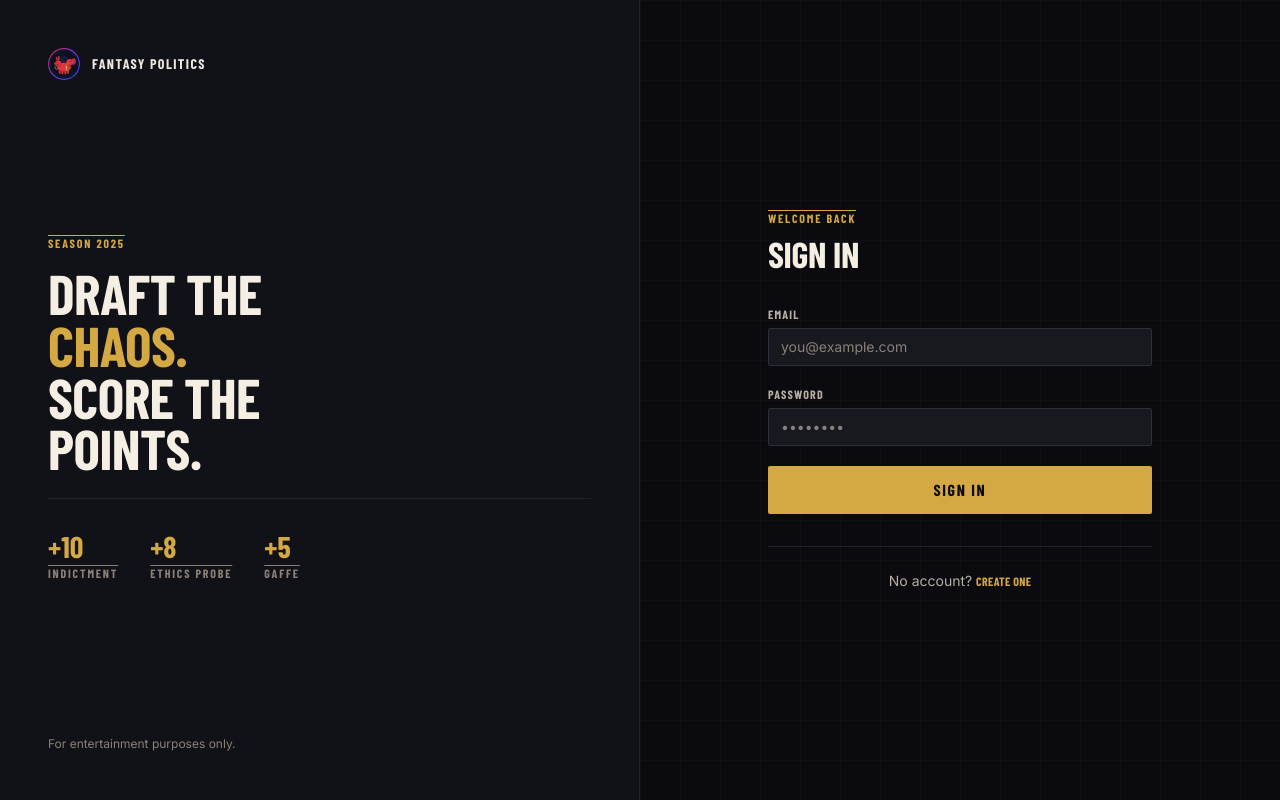
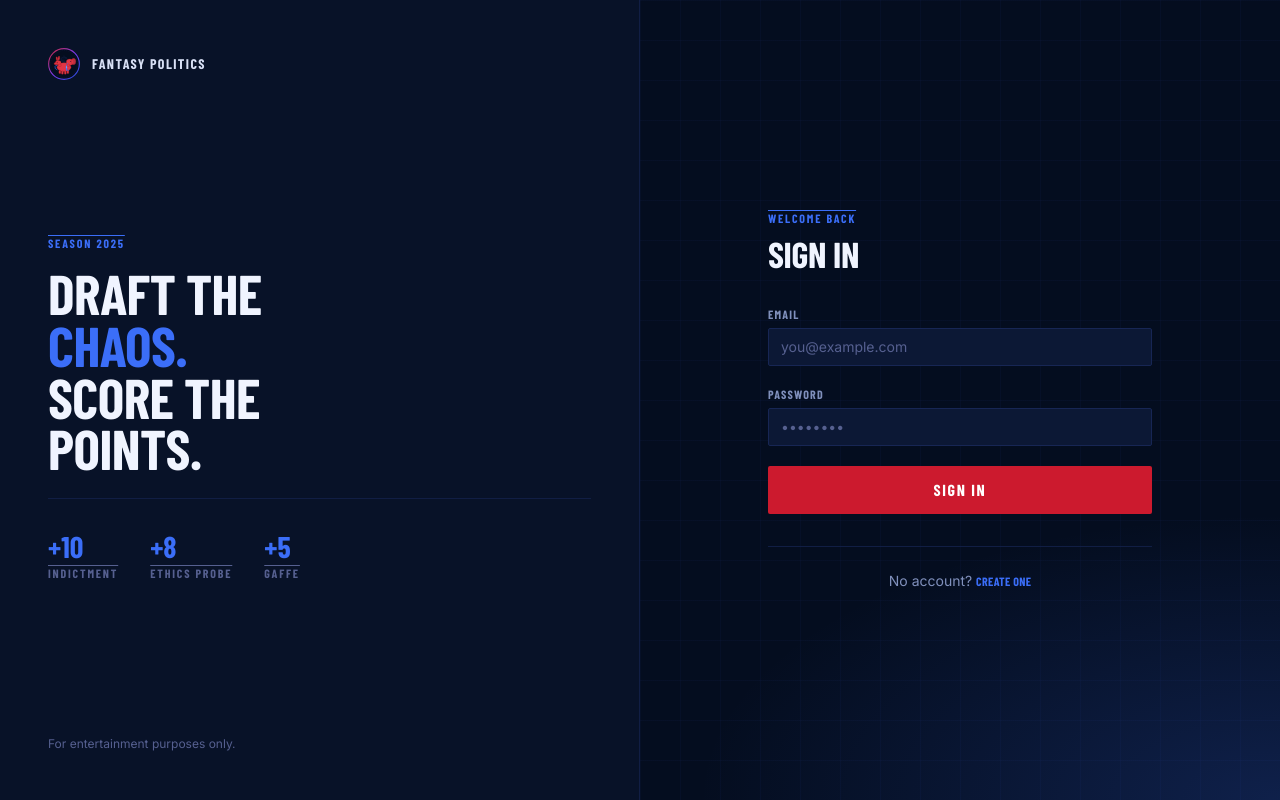
Before and after one commit to silasbrowngordon-glitch/fantasy-politics, a React (Vite) app in the folder client/: page /login in a window 1280 px wide. Built offline with nearby package versions, Linux system fonts and the light colour scheme; no server answers; a web font is replaced by a local one.

Commit message:
global color scheme update

```diff
--- a/client/src/components/Logo.tsx
+++ b/client/src/components/Logo.tsx
@@ -17,8 +17,8 @@ export default function Logo({ size = 40 }: { size?: number }) {
           <stop offset="100%" stopColor="#1d4ed8" />
         </linearGradient>
       </defs>
-      <circle cx="50" cy="50" r="48" fill="#0b1120" stroke="url(#rimGrad)" strokeWidth="3.5" />
-      <circle cx="50" cy="50" r="42" fill="none" stroke="#1c3268" strokeWidth="1.2" strokeDasharray="4 3" />
+      <circle cx="50" cy="50" r="48" fill="#040d1f" stroke="url(#rimGrad)" strokeWidth="3.5" />
+      <circle cx="50" cy="50" r="42" fill="none" stroke="#111e44" strokeWidth="1.2" strokeDasharray="4 3" />
 
       {/* Dollar sign watermark */}
       <text
@@ -28,7 +28,7 @@ export default function Logo({ size = 40 }: { size?: number }) {
         fontSize="52"
         fontFamily="Georgia, serif"
         fontWeight="bold"
-        fill="#152650"
+        fill="#0c1835"
         opacity="0.9"
       >
         $
@@ -55,11 +55,11 @@ export default function Logo({ size = 40 }: { size?: number }) {
         {/* Donkey long ear right */}
         <ellipse cx="34" cy="32" rx="2.5" ry="7" transform="rotate(5 34 32)" />
         {/* Donkey eye */}
-        <circle cx="29" cy="45" r="1.2" fill="#0b1120" stroke="none" />
+        <circle cx="29" cy="45" r="1.2" fill="#040d1f" stroke="none" />
         {/* Donkey neck connection */}
         <rect x="33" y="50" width="8" height="8" rx="3" />
         {/* Donkey tail (left side, curly) */}
-        <path d="M28 68 Q20 65 22 58 Q24 52 28 55" fill="none" stroke="#c9a227" strokeWidth="2" strokeLinecap="round" />
+        <path d="M28 68 Q20 65 22 58 Q24 52 28 55" fill="none" stroke="#3b6ef8" strokeWidth="2" strokeLinecap="round" />
 
         {/* ── ELEPHANT side (right) ── */}
         {/* Elephant head */}
@@ -67,11 +67,11 @@ export default function Logo({ size = 40 }: { size?: number }) {
         {/* Elephant big ear */}
         <ellipse cx="80" cy="42" rx="7" ry="10" opacity="0.85" />
         {/* Elephant trunk curling down */}
-        <path d="M61 50 Q55 60 58 68 Q60 72 64 70" fill="none" stroke="#c9a227" strokeWidth="4" strokeLinecap="round" />
+        <path d="M61 50 Q55 60 58 68 Q60 72 64 70" fill="none" stroke="#3b6ef8" strokeWidth="4" strokeLinecap="round" />
         {/* Elephant tusk */}
         <path d="M62 52 Q57 56 58 62" fill="none" stroke="#93c5fd" strokeWidth="2" strokeLinecap="round" />
         {/* Elephant eye */}
-        <circle cx="71" cy="42" r="1.4" fill="#0b1120" stroke="none" />
+        <circle cx="71" cy="42" r="1.4" fill="#040d1f" stroke="none" />
         {/* Elephant neck connection */}
         <rect x="59" y="50" width="8" height="8" rx="3" />
 
--- a/client/src/index.css
+++ b/client/src/index.css
@@ -4,11 +4,16 @@
 
 @layer base {
   body {
-    @apply bg-ink-900 text-cream-200 font-body;
+    @apply text-cream-200 font-body;
+    /* Deep navy + red glow top-left + blue glow bottom-right + subtle grid */
+    background-color: #040d1f;
     background-image:
-      linear-gradient(rgba(255,255,255,0.018) 1px, transparent 1px),
-      linear-gradient(90deg, rgba(255,255,255,0.018) 1px, transparent 1px);
-    background-size: 40px 40px;
+      radial-gradient(ellipse 70% 55% at 0% 0%, rgba(200, 26, 46, 0.20) 0%, transparent 65%),
+      radial-gradient(ellipse 70% 55% at 100% 100%, rgba(59, 110, 248, 0.20) 0%, transparent 65%),
+      linear-gradient(rgba(59, 110, 248, 0.04) 1px, transparent 1px),
+      linear-gradient(90deg, rgba(59, 110, 248, 0.04) 1px, transparent 1px);
+    background-size: auto, auto, 40px 40px, 40px 40px;
+    background-attachment: fixed;
   }
 
   h1, h2, h3, h4 {
@@ -21,7 +26,7 @@
   /* ── Buttons ─────────────────────────────────────────── */
   .btn-primary {
     @apply inline-flex items-center justify-center
-           bg-gold-400 text-ink-900
+           bg-crimson-500 text-white
            font-display font-bold uppercase tracking-widest text-sm
            px-5 py-2.5 rounded-sm
            transition-all duration-150
@@ -29,7 +34,7 @@
     letter-spacing: 0.1em;
   }
   .btn-primary:hover:not(:disabled) {
-    background-color: #e8c46a;
+    background-color: #e52040;
   }
 
   .btn-secondary {
@@ -66,7 +71,7 @@
 
   .card-accent {
     @apply bg-ink-800 border border-ink-600 rounded-sm p-6;
-    border-left: 3px solid #d4a843;
+    border-left: 3px solid #3b6ef8;
   }
 
   /* ── Inputs ──────────────────────────────────────────── */
@@ -76,8 +81,8 @@
            transition-colors duration-150 font-body text-sm;
   }
   .input:focus {
-    border-color: #d4a843;
-    box-shadow: 0 0 0 1px #d4a84360;
+    border-color: #3b6ef8;
+    box-shadow: 0 0 0 1px #3b6ef840;
   }
 
   .label {
@@ -115,7 +120,7 @@
     letter-spacing: 0.1em;
   }
   .table-th:hover {
-    color: #d4a843;
+    color: #3b6ef8;
   }
 
   .table-td {
@@ -126,7 +131,7 @@
     @apply border-b border-ink-600 transition-colors duration-100;
   }
   .table-row:hover {
-    background-color: #18181f;
+    background-color: #0c1835;
   }
 
   /* ── Section divider ─────────────────────────────────── */
--- a/client/src/main.tsx
+++ b/client/src/main.tsx
@@ -13,12 +13,12 @@ ReactDOM.createRoot(document.getElementById('root')!).render(
         position="top-right"
         toastOptions={{
           style: {
-            background: '#111d3e',
-            color: '#fff',
-            border: '1px solid #c9a227',
+            background: '#081228',
+            color: '#d8e0f5',
+            border: '1px solid #3b6ef8',
           },
           success: {
-            iconTheme: { primary: '#c9a227', secondary: '#111d3e' },
+            iconTheme: { primary: '#3b6ef8', secondary: '#081228' },
           },
         }}
       />
--- a/client/src/pages/Dashboard.tsx
+++ b/client/src/pages/Dashboard.tsx
@@ -61,7 +61,7 @@ export default function Dashboard() {
         <h1 className="font-display font-extrabold uppercase text-5xl text-cream-100 leading-none"
             style={{ letterSpacing: '-0.01em' }}>
           Welcome back,{' '}
-          <span style={{ color: '#d4a843' }}>{user?.username}</span>
+          <span style={{ color: '#3b6ef8' }}>{user?.username}</span>
         </h1>
         <p className="text-cream-400 mt-2 text-sm">Here's your political lineup at a glance.</p>
       </div>
@@ -100,7 +100,7 @@ export default function Dashboard() {
                   to={`/leagues/${m.league.id}`}
                   className="card block group transition-colors duration-150"
                   style={{ borderLeft: '3px solid transparent' }}
-                  onMouseEnter={(e) => (e.currentTarget.style.borderLeftColor = '#d4a843')}
+                  onMouseEnter={(e) => (e.currentTarget.style.borderLeftColor = '#3b6ef8')}
                   onMouseLeave={(e) => (e.currentTarget.style.borderLeftColor = 'transparent')}
                 >
                   <div className="flex items-start justify-between">
--- a/client/src/pages/Leagues.tsx
+++ b/client/src/pages/Leagues.tsx
@@ -201,7 +201,7 @@ export default function Leagues() {
             const types: string[] = m.league.scoringTypes ?? [];
             return (
               <Link key={m.id} to={`/leagues/${m.league.id}`} className="card block group transition-colors" style={{ borderLeft: '3px solid transparent' }}
-                onMouseEnter={(e) => (e.currentTarget.style.borderLeftColor = '#d4a843')}
+                onMouseEnter={(e) => (e.currentTarget.style.borderLeftColor = '#3b6ef8')}
                 onMouseLeave={(e) => (e.currentTarget.style.borderLeftColor = 'transparent')}>
                 <div className="flex justify-between items-start">
                   <div>
--- a/client/src/pages/Login.tsx
+++ b/client/src/pages/Login.tsx
@@ -25,10 +25,7 @@ export default function Login() {
   }
 
   return (
-    <div className="min-h-screen bg-ink-900 flex" style={{
-      backgroundImage: 'linear-gradient(rgba(255,255,255,0.018) 1px, transparent 1px), linear-gradient(90deg, rgba(255,255,255,0.018) 1px, transparent 1px)',
-      backgroundSize: '40px 40px',
-    }}>
+    <div className="min-h-screen flex">
       {/* Left panel */}
       <div className="hidden lg:flex lg:w-1/2 flex-col justify-between p-12 border-r border-ink-600 bg-ink-800">
         <Link to="/" className="flex items-center gap-3">
@@ -42,7 +39,7 @@ export default function Login() {
           <h2 className="font-display font-extrabold uppercase text-cream-100 leading-none mb-6"
               style={{ fontSize: '3.5rem', letterSpacing: '-0.01em', lineHeight: '0.92' }}>
             Draft the<br />
-            <span style={{ color: '#d4a843' }}>chaos.</span><br />
+            <span style={{ color: '#3b6ef8' }}>chaos.</span><br />
             Score the<br />
             points.
           </h2>
--- a/client/src/pages/PoliticianProfile.tsx
+++ b/client/src/pages/PoliticianProfile.tsx
@@ -193,7 +193,7 @@ export default function PoliticianProfile() {
                   <stop offset="95%" stopColor="#22c55e" stopOpacity={0} />
                 </linearGradient>
               </defs>
-              <CartesianGrid strokeDasharray="3 3" stroke="#1c3268" vertical={false} />
+              <CartesianGrid strokeDasharray="3 3" stroke="#111e44" vertical={false} />
               <XAxis
                 dataKey="date"
                 tickFormatter={fmtShort}
--- a/client/src/pages/admin/AdminDashboard.tsx
+++ b/client/src/pages/admin/AdminDashboard.tsx
@@ -74,7 +74,7 @@ export default function AdminDashboard() {
             key={s.to}
             to={s.to}
             className={`card block group transition-colors ${s.highlight ? 'border-gold-400/40' : ''}`}
-            style={s.highlight ? { borderLeft: '3px solid #d4a843' } : {}}
+            style={s.highlight ? { borderLeft: '3px solid #3b6ef8' } : {}}
           >
             <div className={`mb-3 ${s.highlight ? 'text-gold-400' : 'text-cream-500'}`}>
               {s.icon}
--- a/client/tailwind.config.js
+++ b/client/tailwind.config.js
@@ -4,56 +4,47 @@ export default {
   theme: {
     extend: {
       colors: {
-        // Page backgrounds
+        // Page backgrounds — deep navy
         ink: {
-          950: '#06060a',
-          900: '#0a0a0f',
-          800: '#111118',
-          700: '#18181f',
-          600: '#22222d',
-          500: '#2e2e3d',
-          400: '#3d3d52',
-          300: '#56566e',
+          950: '#010510',
+          900: '#040d1f',
+          800: '#081228',
+          700: '#0c1835',
+          600: '#111e44',
+          500: '#172654',
+          400: '#1e2f64',
+          300: '#2a3d7a',
         },
-        // Primary accent — warm amber gold
+        // Primary accent — electric blue
         gold: {
-          600: '#a07835',
-          500: '#c4972f',
-          400: '#d4a843',
-          300: '#e8c46a',
-          200: '#f5dfa0',
-          100: '#fdf4dc',
+          600: '#1840c8',
+          500: '#2354e8',
+          400: '#3b6ef8',
+          300: '#6b92fb',
+          200: '#a8c3fd',
+          100: '#dce8ff',
         },
-        // Secondary accent — deep crimson
+        // Secondary accent — patriot red
         crimson: {
-          700: '#8b0f22',
-          600: '#a8152b',
-          500: '#c41e3a',
-          400: '#e02040',
-          300: '#f05070',
+          700: '#7d0c1a',
+          600: '#a31222',
+          500: '#cc1a2e',
+          400: '#e52040',
+          300: '#f55070',
         },
-        // Warm off-white text
+        // Cool silver text
         cream: {
-          100: '#f5efe3',
-          200: '#ede8df',
-          300: '#d8d0c4',
-          400: '#b8b0a4',
-          500: '#8a8278',
+          100: '#f0f4ff',
+          200: '#d8e0f5',
+          300: '#b0bcdc',
+          400: '#8090bc',
+          500: '#566090',
         },
       },
       fontFamily: {
         display: ['"Barlow Condensed"', 'Impact', 'sans-serif'],
         body: ['"Inter"', 'system-ui', 'sans-serif'],
       },
-      backgroundImage: {
-        'grid-ink': `
-          linear-gradient(rgba(255,255,255,0.025) 1px, transparent 1px),
-          linear-gradient(90deg, rgba(255,255,255,0.025) 1px, transparent 1px)
-        `,
-      },
-      backgroundSize: {
-        'grid-40': '40px 40px',
-      },
     },
   },
   plugins: [],
```
Also changed, not shown: client/src/pages/Landing.tsx (+9 -12 lines), client/src/pages/Register.tsx (+2 -5 lines), client/public/favicon.svg.
